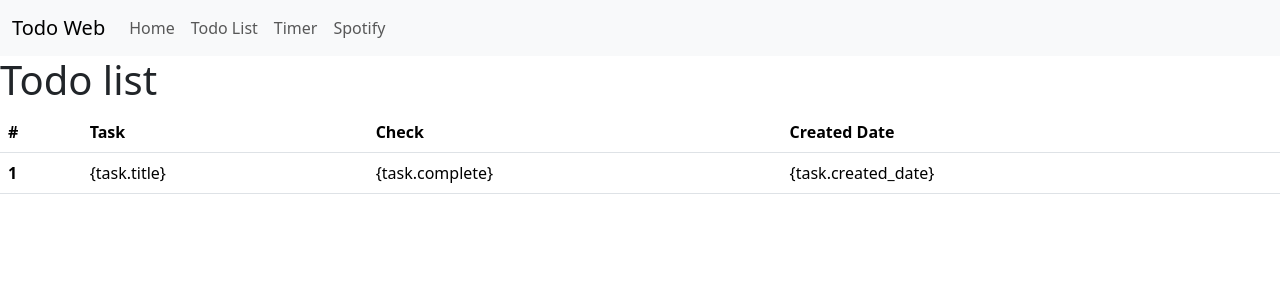
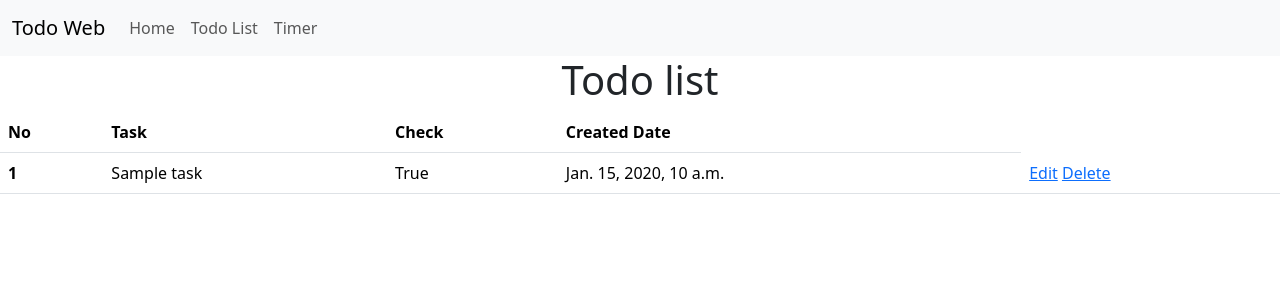
Before and after one commit to Arkimedij/todoapp, a Django app: template todo/todoapp/templates/task.html in a window 1280 px wide. Shown: the top 300 px of the page. Run offline with Django 4.2, Linux system fonts and the light colour scheme; the template is opened without the code that fills it: values that come from a table or form of the project are taken from there, others are empty; tables that the repository leaves empty hold one stand-in row (values such as "Sample post"); parts of the project's set-up code (start-up, migrations or seed data) failed here and were passed over.

Commit message:
first commit

```diff
--- a/todo/todoapp/templates/home.html
+++ b/todo/todoapp/templates/home.html
@@ -22,10 +22,7 @@
                 <a class="nav-link" href="{% url 'task'%}">Todo List</a>
               </li>
               <li class="nav-item">
-                <a class="nav-link" href="#">Timer</a>
-              </li>
-              <li class="nav-item">
-                <a class="nav-link" href="#">Spotify</a>
+                <a class="nav-link" href="{% url 'timer'%}">Timer</a>
               </li>
             </ul>
           </div>
--- a/todo/todoapp/templates/task.html
+++ b/todo/todoapp/templates/task.html
@@ -3,56 +3,60 @@
   <head>
     <meta charset="utf-8">
     <meta name="viewport" content="width=device-width, initial-scale=1">
-    <title>Todo Web</title>
+    <title>Todo List</title>
     <link href="https://cdn.jsdelivr.net/npm/bootstrap@5.3.2/dist/css/bootstrap.min.css" rel="stylesheet" integrity="sha384-T3c6CoIi6uLrA9TneNEoa7RxnatzjcDSCmG1MXxSR1GAsXEV/Dwwykc2MPK8M2HN" crossorigin="anonymous">
   </head>
   <body>
     <nav class="navbar navbar-expand-lg bg-body-tertiary">
         <div class="container-fluid">
-          <a class="navbar-brand" href="#">Todo Web</a>
+          <a class="navbar-brand" href="{% url 'home'%}">Todo Web</a>
           <button class="navbar-toggler" type="button" data-bs-toggle="collapse" data-bs-target="#navbarNav" aria-controls="navbarNav" aria-expanded="false" aria-label="Toggle navigation">
             <span class="navbar-toggler-icon"></span>
           </button>
           <div class="collapse navbar-collapse" id="navbarNav">
             <ul class="navbar-nav">
               <li class="nav-item">
-                <a class="nav-link" aria-current="page" href="#">Home</a>
+                <a class="nav-link" aria-current="page" href="{% url 'home'%}">Home</a>
               </li>
               <li class="nav-item">
                 <a class="nav-link" href="#">Todo List</a>
               </li>
               <li class="nav-item">
-                <a class="nav-link" href="#">Timer</a>
-              </li>
-              <li class="nav-item">
-                <a class="nav-link" href="#">Spotify</a>
+                <a class="nav-link" href="{% url 'timer'%}">Timer</a>
               </li>
             </ul>
           </div>
         </div>
       </nav>
-    <h1>Todo list</h1>
+    <center><h1>Todo list</h1></center>
 
-    {% for task in tasks %}
+
     <table class="table">
         <thead>
         <tr>
-            <th scope="col">#</th>
+            <th scope="col">No</th>
             <th scope="col">Task</th>
             <th scope="col">Check</th>
             <th scope="col">Created Date</th>
         </tr>
         </thead>
+        {% for task in tasks %}
         <tbody>
         <tr>
             <th scope="row">1</th>
-            <td>{task.title}</td>
-            <td>{task.complete}</td>
-            <td>{task.created_date}</td>
+            <td>{{task.title}}</td>
+            <td>{{task.complete}}</td>
+            <td>{{task.created_date}}</td>
+            <td>
+                <a href="#">Edit</a>
+                <a href="{% url 'delete' task.id %}">Delete</a>
+              </td>
+            </tr>
         </tr>
         </tbody>
+        {% endfor%}
     </table>
-    {% endfor%}
+
 
 
 </body>
--- a/todo/todoapp/urls.py
+++ b/todo/todoapp/urls.py
@@ -2,6 +2,7 @@ from django.urls import path
 from .import views
 urlpatterns = [
     path('',views.home, name = 'home'),
-    path('task/',views.task, name = 'task')
+    path('task/',views.tasklist, name = 'task'),
+    path('timer/',views.timer,name = 'timer'),
 
 ]
```
Also changed, not shown: todo/todoapp/forms.py (added, +9 -0 lines), todo/todoapp/templates/timer.html (+35 -1 lines), todo/todoapp/views.py (+6 -2 lines).
